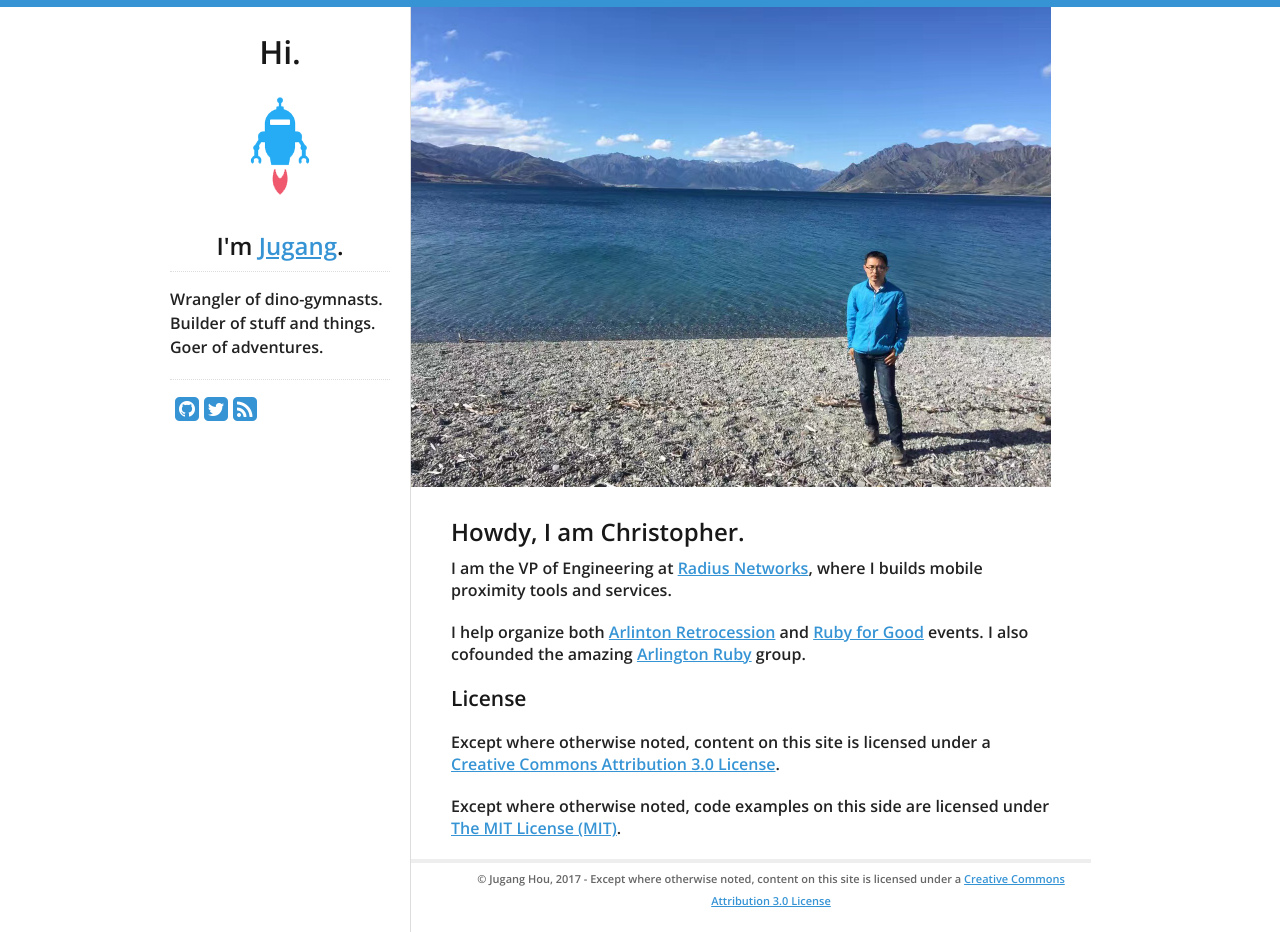
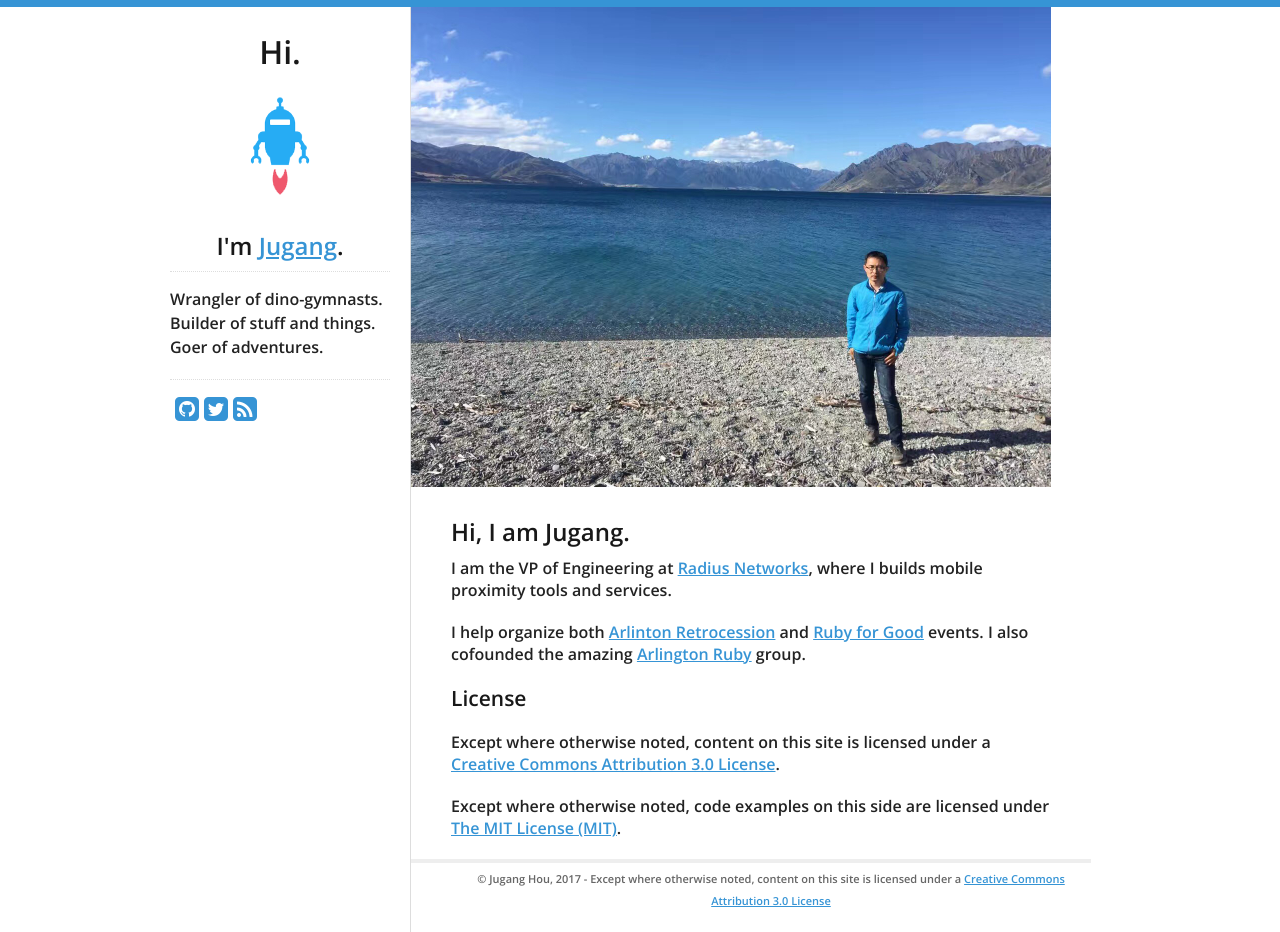
Before and after one commit to Cassini17/cassini17.github.io, a Jekyll site: the page built from about/index.html, in a window 1280 px wide. Built offline with Jekyll 4.4.1, drawn with Linux system fonts in a browser that asks for light colours; nearby versions of some CDN libraries.

Commit message:
Update index.html

```diff
--- a/about/index.html
+++ b/about/index.html
@@ -6,7 +6,7 @@ title: About
 <img style="padding-left:0;padding-bottom:30px;margin-top:-25px;" src="/about/self.jpg" />
 
 <h2>
-  Howdy, I am Christopher.
+  Hi, I am Jugang.
 </h2>
 
 <p>
```
